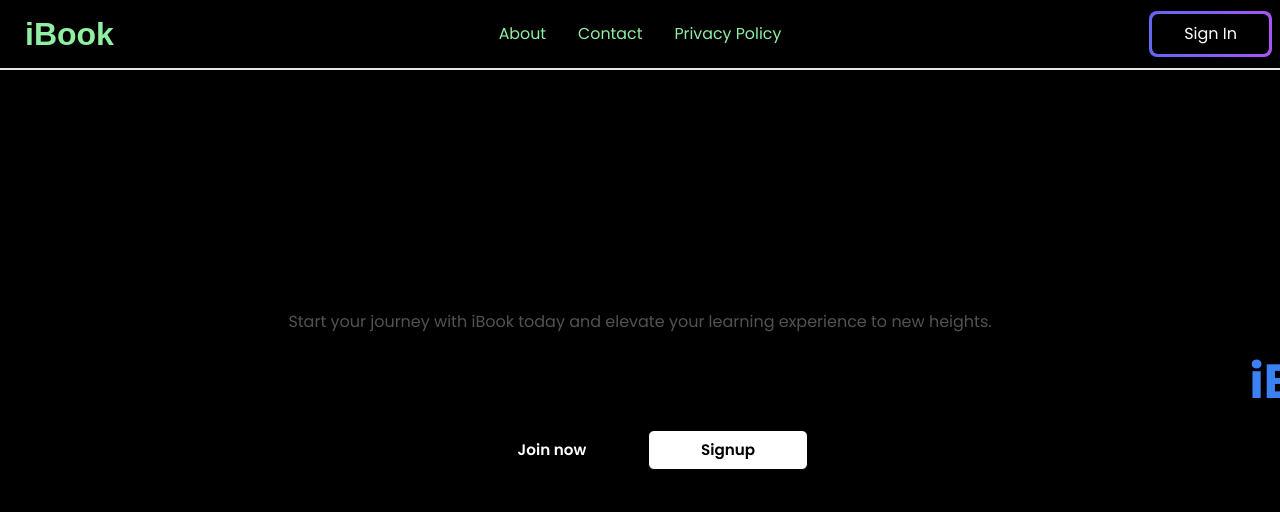
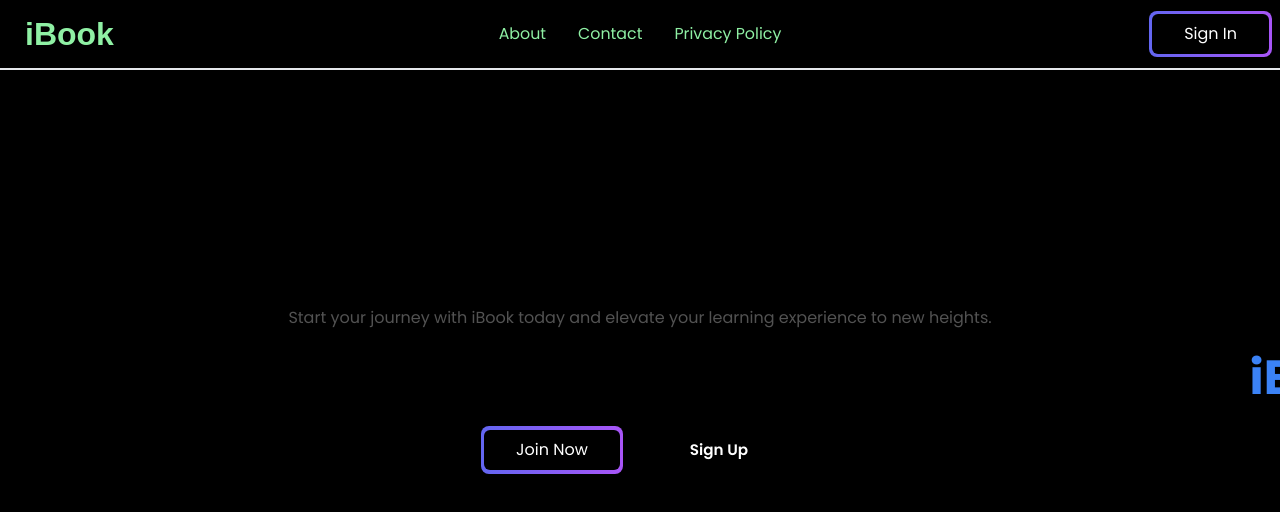
Before and after one commit to VikasMeshram2708/iBook, a Next.js app: page / in a window 1280 px wide. Shown: the top 512 px of the page. Built offline with nearby package versions, Linux system fonts and the light colour scheme; a web font is replaced by a local one.

Commit message:
:bug: updated the hero section with new button styles.

```diff
--- a/app/components/LandingPage/Hero.jsx
+++ b/app/components/LandingPage/Hero.jsx
@@ -37,16 +37,23 @@ export function Hero() {
   return (
     <div className="flex flex-col items-center justify-center h-[40rem] font-Poppins">
       <p className="text-neutral-600 dark:text-neutral-200 text-xs sm:text-base text-center">
-      Start your journey with iBook today and elevate your learning experience to new heights.
+        Start your journey with iBook today and elevate your learning experience
+        to new heights.
       </p>
       <TypewriterEffectSmooth words={words} />
       <div className="flex flex-col md:flex-row space-y-4 md:space-y-0 space-x-0 md:space-x-4">
-        <button className="w-40 h-10 rounded-md sm:text-[.95rem] sm:font-semibold bg-black border dark:border-white border-transparent text-white text-sm">
-          Join now
+        <button className="p-[3px] relative">
+          <div className="absolute inset-0 bg-gradient-to-r from-indigo-500 to-purple-500 rounded-lg" />
+          <div className="px-8 py-2  bg-black rounded-[6px]  relative group transition duration-200 text-white hover:bg-transparent">
+            Join Now
+          </div>
         </button>
-        <button className="w-40 h-10 rounded-md sm:text-[.95rem] sm:font-semibold bg-white text-black border border-black  text-sm">
+        <button className="w-40 h-12 rounded-md sm:text-[.95rem] sm:font-semibold bg-black border dark:border-white border-transparent text-white text-sm">
+          Sign Up
+        </button>
+        {/* <button className="w-40 h-10 rounded-md sm:text-[.95rem] sm:font-semibold bg-white text-black border border-black  text-sm">
           Signup
-        </button>
+        </button> */}
       </div>
     </div>
   );
--- a/app/layout.tsx
+++ b/app/layout.tsx
@@ -3,8 +3,8 @@ import './globals.css';
 import Navbar from './components/Navbar';
 
 export const metadata: Metadata = {
-  title: 'Create Next App',
-  description: 'Generated by create next app',
+  title: 'iBook',
+  description: 'Organize and share your vital lecture notes effortlessly with iBook, the go-to destination for students.',
 };
 
 export default function RootLayout({
```
Also changed, not shown: app/components/Navbar.tsx (+5 -5 lines), 1 other file (tests, documents, lock files or other folders).
